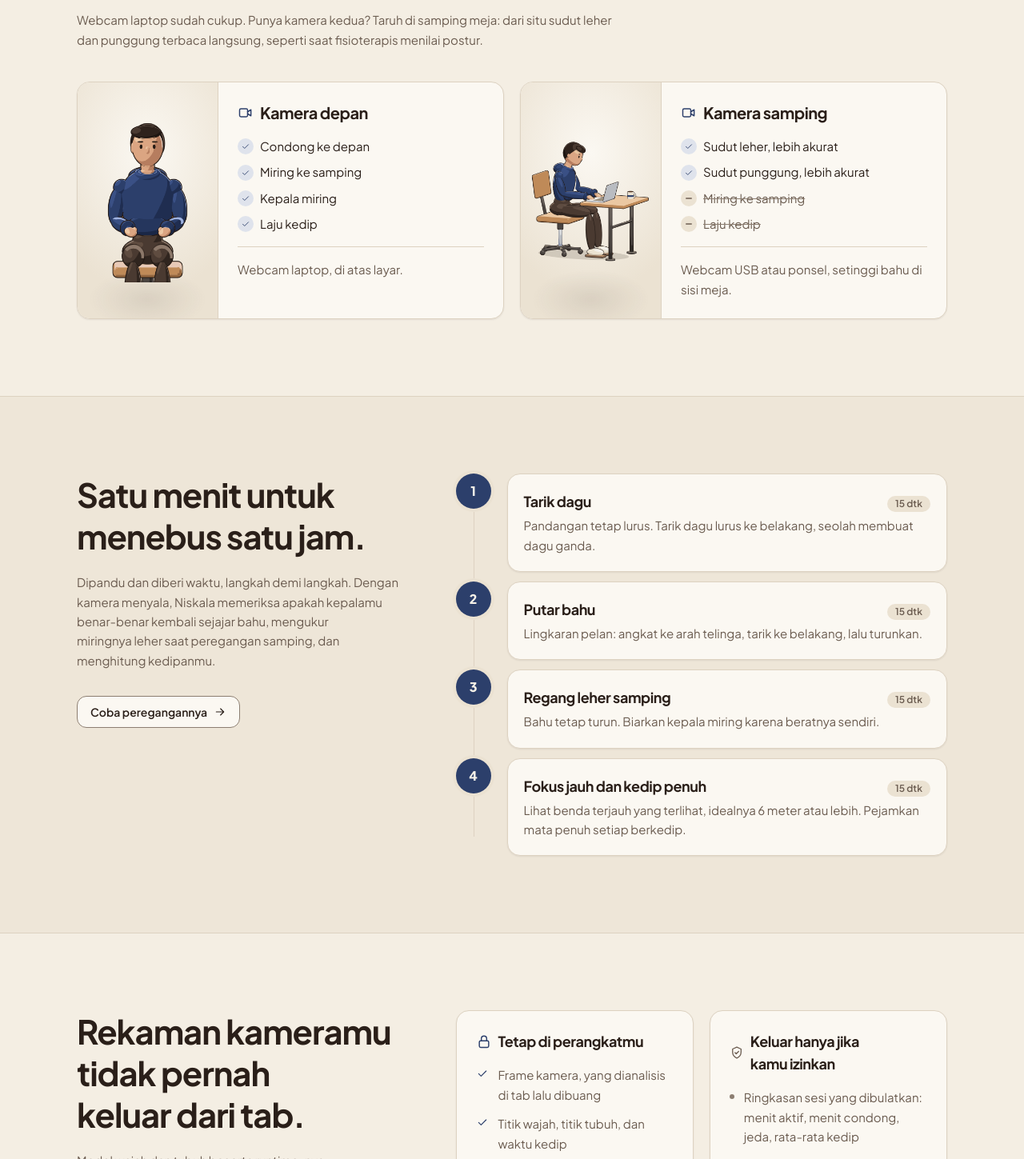
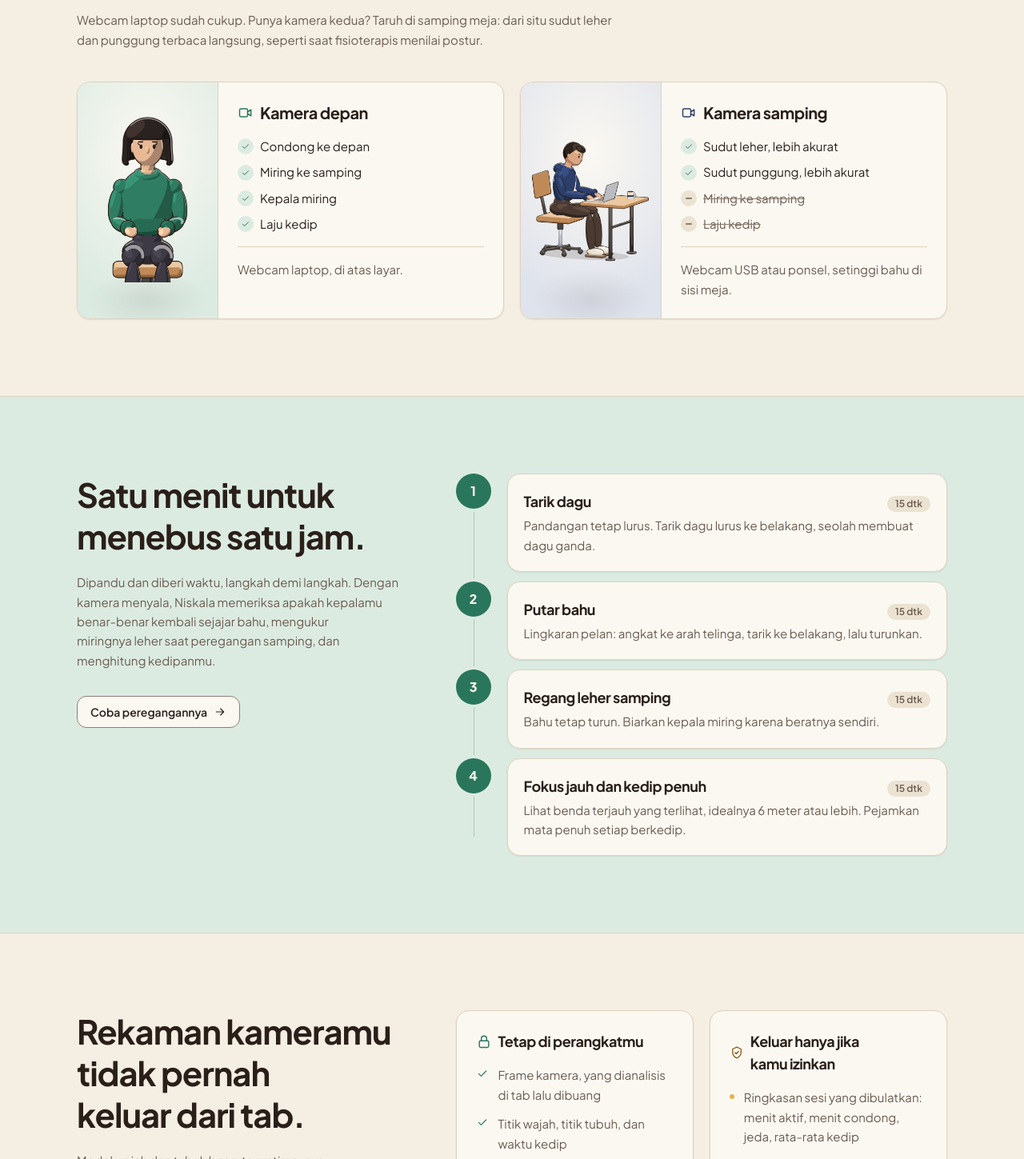
Before and after one commit to Ariffansyah/niskala, a Next.js app: page / in a window 1280 px wide. Shown: the part 2421-3870 px from the top of the page at 80% size. Built offline with nearby package versions, Linux system fonts and the light colour scheme; no server answers.

Commit message:
ui(landing): topic dyes for the camera, reset and privacy sections
Ayu and Raka on tinted stages for the two camera positions, a daun band
for the reset steps, and the padlock beside the privacy notes.

```diff
--- a/app/globals.css
+++ b/app/globals.css
@@ -231,6 +231,12 @@
       radial-gradient(60% 18% at 50% 92%, color-mix(in oklab, var(--ink) 9%, transparent), transparent 70%),
       radial-gradient(110% 85% at 50% 30%, var(--raised) 0%, var(--surface) 70%);
   }
+  /* The same floor, lit in the dye of the card it sits in. */
+  .stage-hue {
+    background:
+      radial-gradient(60% 18% at 50% 92%, color-mix(in oklab, var(--ink) 9%, transparent), transparent 70%),
+      radial-gradient(110% 85% at 50% 30%, var(--raised) 0%, var(--hue-soft) 75%);
+  }
   .marker {
     background: linear-gradient(transparent 62%, color-mix(in oklab, var(--alert) 45%, transparent) 62%);
     @apply px-1;
--- a/app/page.tsx
+++ b/app/page.tsx
@@ -46,6 +46,8 @@ const CAMERAS = [
     reads: ['Condong ke depan', 'Miring ke samping', 'Kepala miring', 'Laju kedip'],
     misses: [] as string[],
     front: true,
+    who: 'ayu' as const,
+    hue: 'hue-daun',
   },
   {
     title: 'Kamera samping',
@@ -53,6 +55,8 @@ const CAMERAS = [
     reads: ['Sudut leher, lebih akurat', 'Sudut punggung, lebih akurat'],
     misses: ['Miring ke samping', 'Laju kedip'],
     front: false,
+    who: 'raka' as const,
+    hue: 'hue-nila',
   },
 ];
 
@@ -159,21 +163,21 @@ export default function Home() {
           </div>
           <div className="mt-10 grid gap-5 md:grid-cols-2">
             {CAMERAS.map((c) => (
-              <article key={c.title} className="card grid overflow-hidden sm:grid-cols-[11rem_1fr]">
-                <div className="stage grid place-items-center border-b border-rule p-3 sm:border-r sm:border-b-0">
+              <article key={c.title} className={`card ${c.hue} grid overflow-hidden sm:grid-cols-[11rem_1fr]`}>
+                <div className="stage stage-hue grid place-items-center border-b border-rule p-3 sm:border-r sm:border-b-0">
                   <div className={c.front ? 'h-44 sm:h-full' : 'h-44 w-full sm:h-auto'}>
-                    {c.front ? <FrontFigure posture={null} /> : <PostureFigure posture={{ ...UPRIGHT, torso: 0.35, head: 0.5 }} />}
+                    {c.front ? <FrontFigure posture={null} who={c.who} /> : <PostureFigure posture={{ ...UPRIGHT, torso: 0.35, head: 0.5 }} who={c.who} />}
                   </div>
                 </div>
                 <div className="p-6">
                   <h3 className="flex items-center gap-2 text-xl">
-                    <IconCamera className="size-5 text-accent" />
+                    <IconCamera className="size-5 text-hue" />
                     {c.title}
                   </h3>
                   <ul className="mt-4 space-y-2">
                     {c.reads.map((r) => (
                       <li key={r} className="flex items-center gap-2">
-                        <span className="grid size-5 place-items-center rounded-full bg-accent-soft text-accent">
+                        <span className="grid size-5 place-items-center rounded-full bg-daun-soft text-daun-ink">
                           <IconCheck className="size-3" />
                         </span>
                         {r}
@@ -195,7 +199,7 @@ export default function Home() {
           </div>
         </section>
 
-        <section className="border-y border-rule bg-surface/60">
+        <section className="hue-daun border-y border-rule bg-hue-soft">
           <div className="mx-auto grid max-w-6xl gap-x-16 gap-y-10 px-4 py-20 sm:px-8 sm:py-24 lg:grid-cols-[minmax(0,0.8fr)_minmax(0,1.2fr)]">
             <div>
               <h2 className="text-3xl sm:text-[2.6rem] sm:leading-tight">Satu menit untuk menebus satu jam.</h2>
@@ -208,10 +212,10 @@ export default function Home() {
                 <IconArrowRight className="size-4" />
               </Link>
             </div>
-            <ol className="relative space-y-3 before:absolute before:top-6 before:bottom-6 before:left-[1.4rem] before:w-px before:bg-rule">
+            <ol className="relative space-y-3 before:absolute before:top-6 before:bottom-6 before:left-[1.4rem] before:w-px before:bg-hue/30">
               {reset.steps.map((s, i) => (
                 <li key={s.title} className="relative flex gap-5">
-                  <span className="relative z-10 grid size-11 shrink-0 place-items-center rounded-full bg-accent text-base font-extrabold text-on-accent ring-4 ring-surface">
+                  <span className="relative z-10 grid size-11 shrink-0 place-items-center rounded-full bg-hue text-base font-extrabold text-on-accent ring-4 ring-hue-soft">
                     {i + 1}
                   </span>
                   <div className="card flex-1 p-5">
@@ -237,38 +241,39 @@ export default function Home() {
               <Link href="/privasi" className="btn mt-8">
                 Baca catatan privasi
               </Link>
+              <Image src="/3d/padlock.webp" alt="" width={316} height={460} unoptimized className="mt-12 hidden h-44 w-auto -rotate-6 drop-shadow-xl lg:block" />
             </div>
             <div className="grid gap-5 sm:grid-cols-2">
-              <div className="card p-6">
+              <div className="card hue-daun p-6">
                 <h3 className="flex items-center gap-2 text-lg">
-                  <IconLock className="size-5 text-accent" />
+                  <IconLock className="size-5 text-hue" />
                   Tetap di perangkatmu
                 </h3>
                 <ul className="mt-4 space-y-3 text-muted">
                   {STAYS.map((x) => (
                     <li key={x} className="flex gap-3">
-                      <IconCheck className="mt-0.5 size-4 shrink-0 text-accent" />
+                      <IconCheck className="mt-0.5 size-4 shrink-0 text-hue" />
                       {x}
                     </li>
                   ))}
                 </ul>
               </div>
-              <div className="card p-6">
+              <div className="card hue-kunyit p-6">
                 <h3 className="flex items-center gap-2 text-lg">
-                  <IconShield className="size-5 text-muted" />
+                  <IconShield className="size-5 text-hue-ink" />
                   Keluar hanya jika kamu izinkan
                 </h3>
                 <ul className="mt-4 space-y-3 text-muted">
                   {CAN_LEAVE.map((x) => (
                     <li key={x} className="flex gap-3">
-                      <span className="mt-2 size-1.5 shrink-0 rounded-full bg-edge" aria-hidden />
+                      <span className="mt-2 size-1.5 shrink-0 rounded-full bg-hue" aria-hidden />
                       {x}
                     </li>
                   ))}
                 </ul>
               </div>
-              <div className="card flex gap-4 p-6 sm:col-span-2">
-                <span className="grid size-10 shrink-0 place-items-center rounded-xl bg-surface text-accent">
+              <div className="card hue-ungu flex gap-4 p-6 sm:col-span-2">
+                <span className="grid size-10 shrink-0 place-items-center rounded-xl bg-hue-soft text-hue-ink">
                   <IconPip />
                 </span>
                 <p className="text-muted text-pretty">
```
